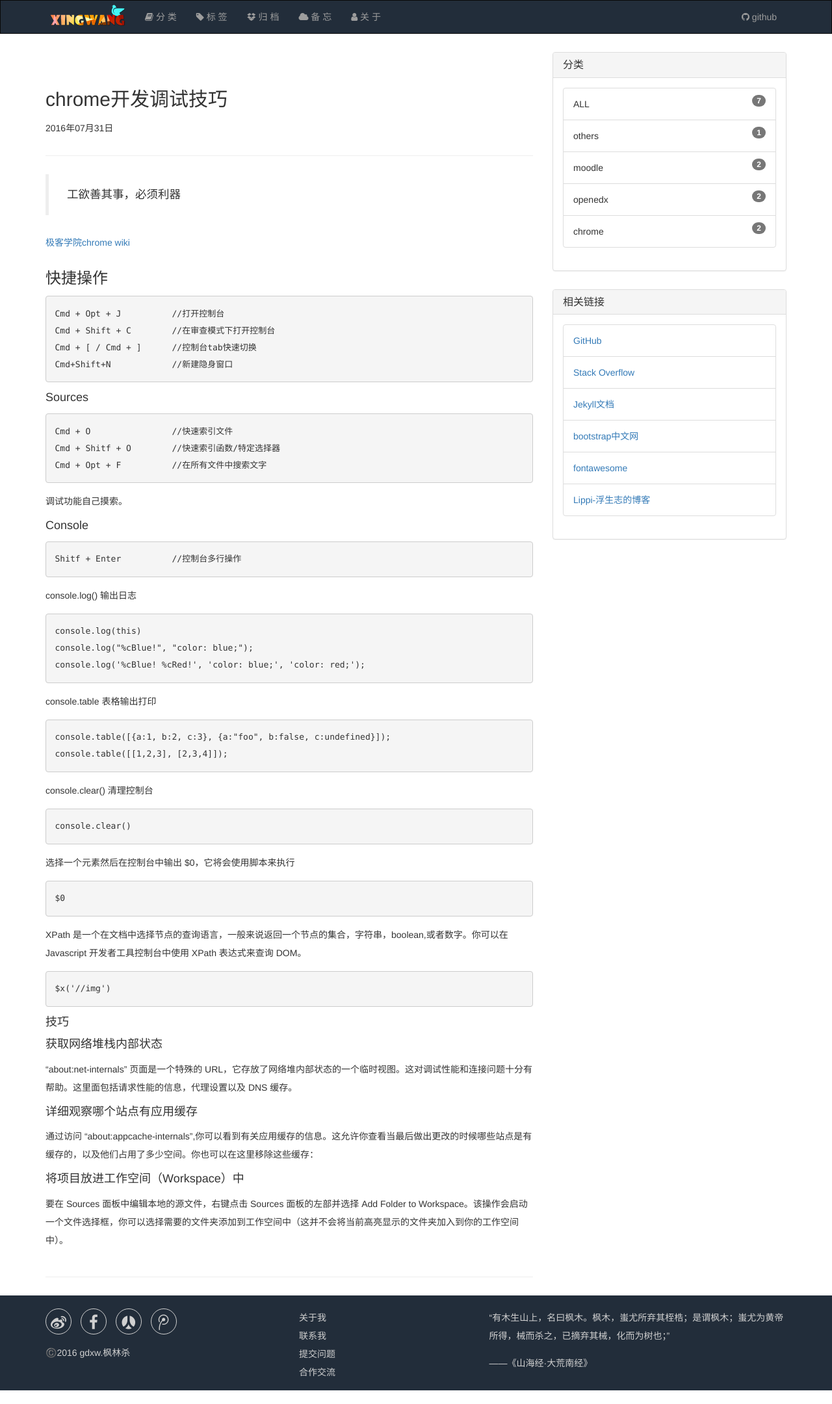
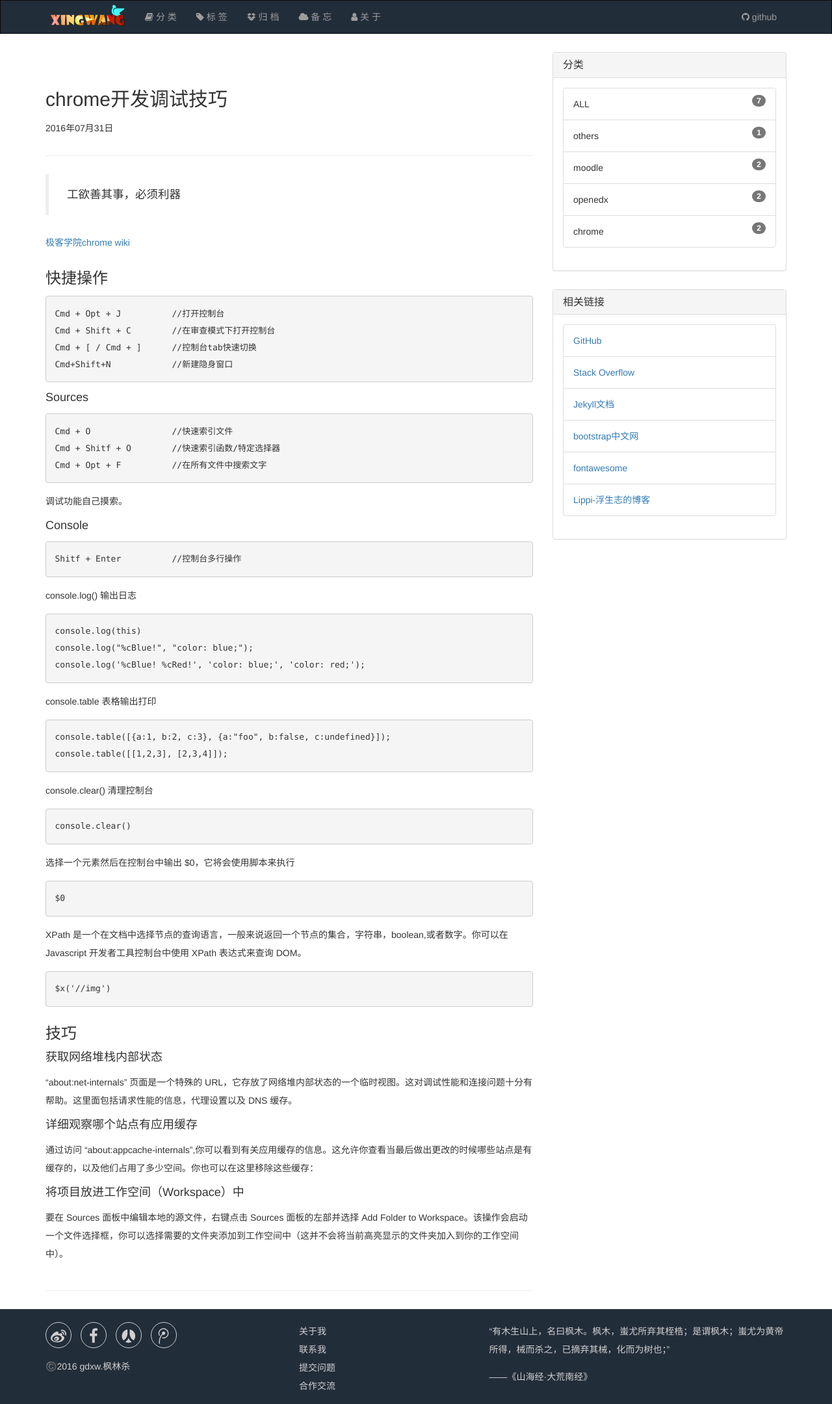
Before and after one commit to gdxw/gdxw.github.io, a Jekyll site: the page built from _posts/2016-07-31-chrome-learn.md, in a window 1280 px wide. Shown: the whole page at 65% size. Built offline with Jekyll 4.4.1, drawn with Linux system fonts in a browser that asks for light colours; nearby versions of some CDN libraries; before the commit the page ends 2139 px from its top, so only the background shows below that.

````diff
--- a/_posts/2016-07-31-chrome-learn.md
+++ b/_posts/2016-07-31-chrome-learn.md
@@ -66,7 +66,7 @@ XPath 是一个在文档中选择节点的查询语言，一般来说返回一
 $x('//img')
 ```
 
-#### 技巧
+### 技巧
 
 #### 获取网络堆栈内部状态
 
````
